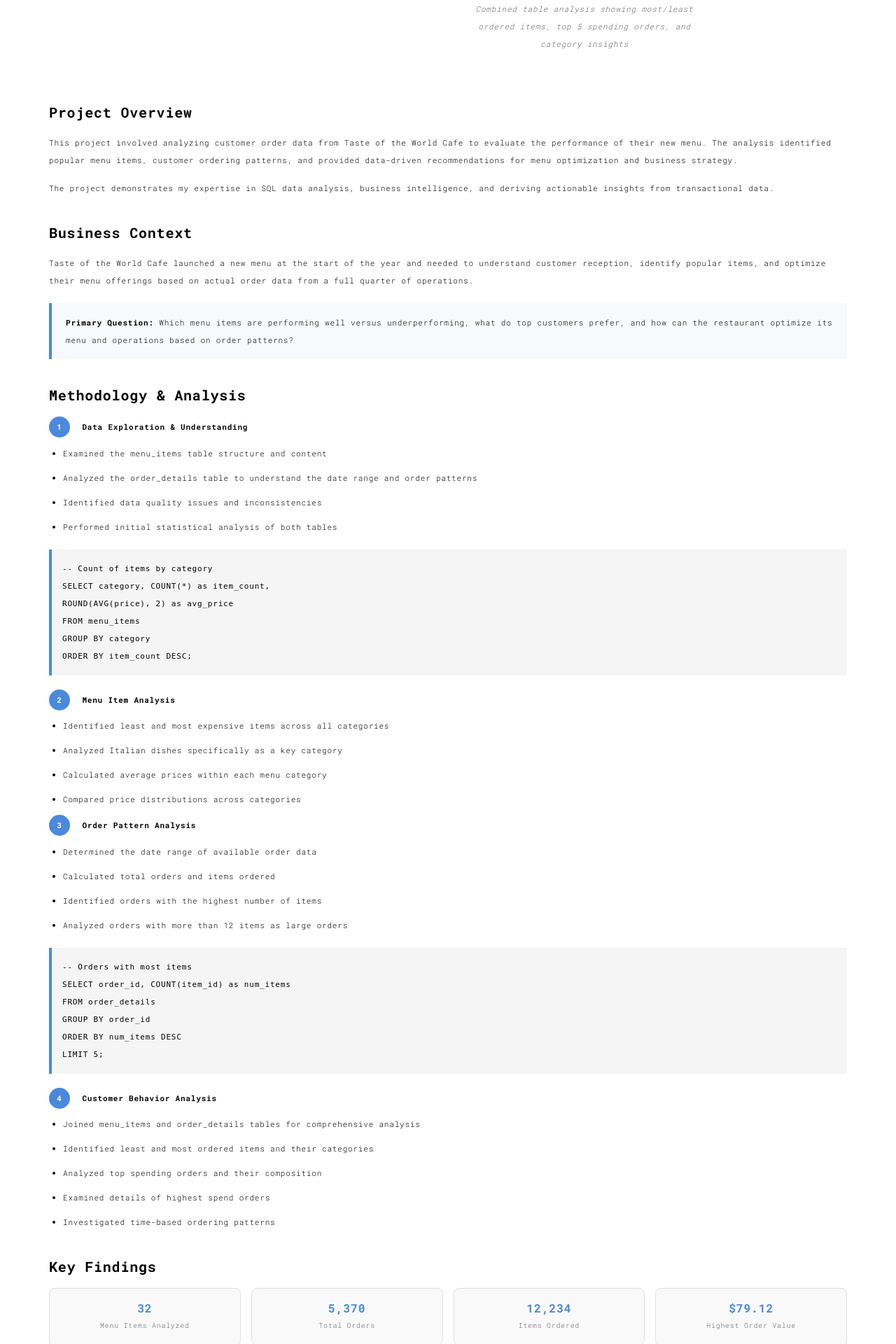
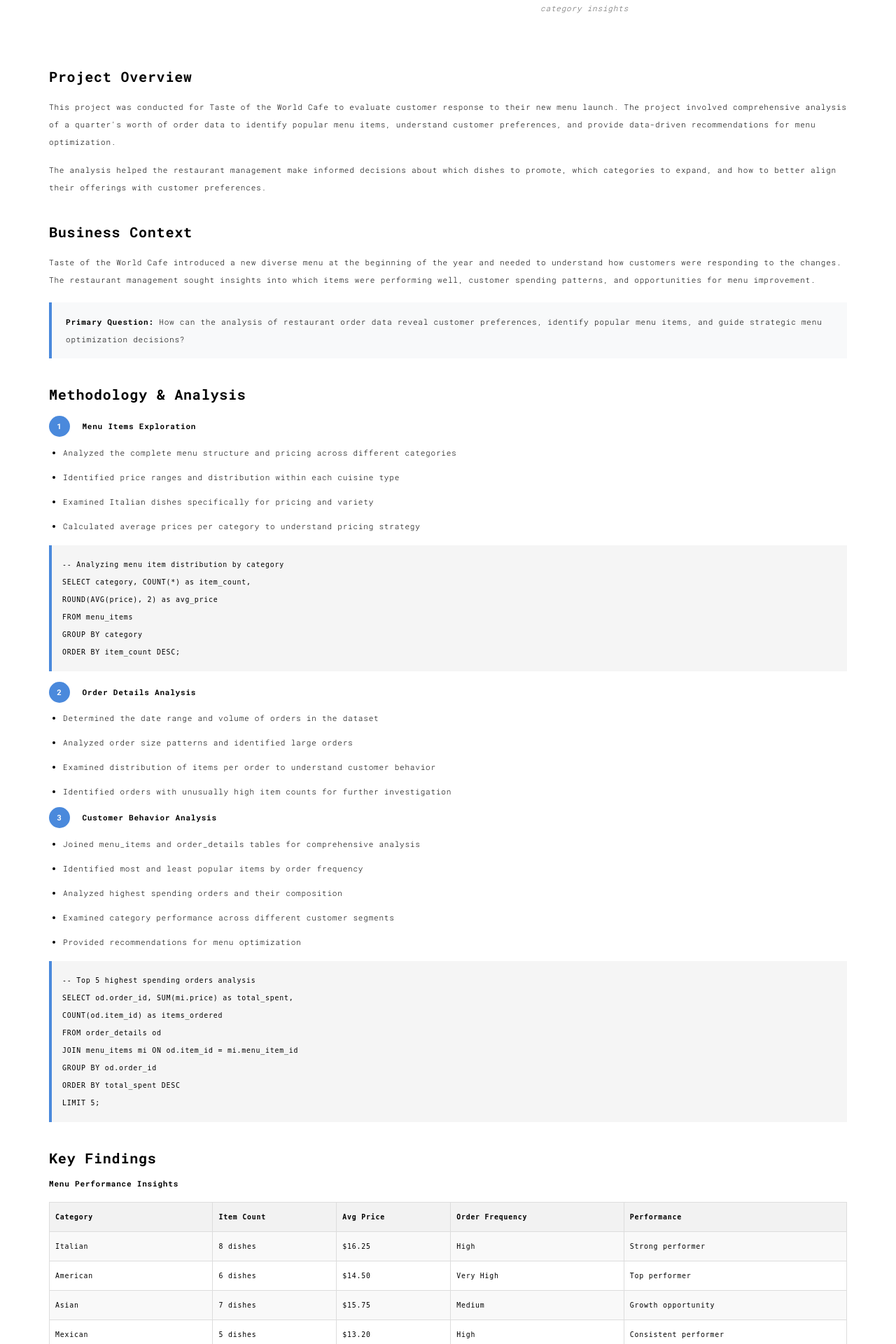
Before and after one commit to pochiman/PythonDeveloper, a Flask app: template S19_Web_Development_with_Python/web_server/templates/work010.html in a window 1280 px wide. Shown: the part 920-2840 px from the top of the page at 70% size. Run offline with Flask 3, Linux system fonts and the light colour scheme; the template is opened without the code that fills it, so the values that code supplies are empty; some libraries are stand-ins or nearby versions.

Commit message:
initial commit

```diff
--- a/S19_Web_Development_with_Python/web_server/templates/work010.html
+++ b/S19_Web_Development_with_Python/web_server/templates/work010.html
@@ -86,39 +86,47 @@
     margin-right: 10px;
   }
 
-  .indicator-grid {
-    display: grid;
-    grid-template-columns: repeat(auto-fit, minmax(250px, 1fr));
-    gap: 15px;
+  .sql-table {
+    width: 100%;
+    border-collapse: collapse;
+    margin: 20px 0;
+    font-family: monospace;
+    font-size: 0.9em;
+  }
+
+  .sql-table th, .sql-table td {
+    border: 1px solid #ddd;
+    padding: 8px;
+    text-align: left;
+  }
+
+  .sql-table th {
+    background-color: #f2f2f2;
+  }
+
+  .sql-table tr:nth-child(even) {
+    background-color: #f9f9f9;
+  }
+
+  .code-snippet {
+    background-color: #f5f5f5;
+    border-left: 4px solid #4a89dc;
+    padding: 15px;
+    margin: 15px 0;
+    font-family: monospace;
+    font-size: 0.9em;
+    overflow-x: auto;
+  }
+
+  .critical-insight {
+    background-color: #f8f9fa;
+    border-left: 4px solid #4a89dc;
+    padding: 15px 20px;
     margin: 20px 0;
   }
 
-  .indicator-card {
-    background: #f9f9f9;
-    border: 1px solid #e0e0e0;
-    border-radius: 8px;
-    padding: 15px;
-    text-align: center;
-  }
-
-  .indicator-value {
-    font-size: 1.5em;
-    font-weight: bold;
-    color: #4a89dc;
-  }
-
-  .indicator-label {
-    font-size: 0.9em;
-    color: #666;
-  }
-
-  .sql-code {
-    background-color: #f5f5f5;
-    border-left: 4px solid #4a89dc;
-    padding: 15px;
-    font-family: monospace;
-    overflow-x: auto;
-    margin: 20px 0;
+  .section-spacing {
+    margin-top: 30px;
   }
 </style>
 </head>
@@ -148,16 +156,39 @@
         </ul>
 
         <ul class="nav navbar-nav navbar-right navbar-small visible-md visible-lg">
-          <li><a href="./work001.html" title="">001</a></li>
-          <li><a href="./work002.html" title="">002</a></li>
-          <li><a href="./work003.html" title="">003</a></li>
-          <li><a href="./work004.html" title="">004</a></li>
-          <li><a href="./work005.html" title="">005</a></li>
-          <li><a href="./work006.html" title="">006</a></li>
-          <li><a href="./work007.html" title="">007</a></li>
-          <li><a href="./work008.html" title="">008</a></li>
-          <li><a href="./work009.html" title="">009</a></li>
-          <li><a href="./work010.html" title="" class="active">010</a></li>
+          <li class="dropdown">
+            <a href="#" class="dropdown-toggle" data-toggle="dropdown">
+              010 <span class="caret"></span>
+            </a>
+            <ul class="dropdown-menu">
+              <li><a href="./works.html">All Projects</a></li>
+              <li class="divider"></li>
+              <li><a href="./work001.html">001 : Algorithmic Forex Trading</a></li>
+              <li><a href="./work002.html">002 : AirBnB Listing Analysis</a></li>
+              <li><a href="./work003.html">003 : Electricity Usage Analysis</a></li>
+              <li><a href="./work004.html">004 : Customer Data Preparation</a></li>
+              <li><a href="./work005.html">005 : Customer Classification</a></li>
+              <li><a href="./work006.html">006 : Customer Segmentation</a></li>
+              <li><a href="./work007.html">007 : Global Video Game Sales</a></li>
+              <li><a href="./work008.html">008 : Predicting Fuel Economy</a></li>
+              <li><a href="./work009.html">009 : World Economic Report</a></li>
+              <li><a href="./work010.html">010 : Restaurant Order Analysis</a></li>
+              <li><a href="./work011.html">011 : Motor Vehicle Thefts</a></li>
+              <li><a href="./work012.html">012 : Baby Name Trend Analysis</a></li>
+              <li><a href="./work013.html">013 : Coffee Shop Dashboard</a></li>
+              <li><a href="./work014.html">014 : Traffic Safety Analysis</a></li>
+              <li><a href="./work015.html">015 : Customer Complaint Tracking</a></li>
+              <li><a href="./work016.html">016 : Global Electronics Retailer</a></li>
+              <li><a href="./work017.html">017 : HR Survey Analysis</a></li>
+              <li><a href="./work018.html">018 : Manufacturing Downtime</a></li>
+              <li><a href="./work019.html">019 : MoMA Art Explorer</a></li>
+              <li><a href="./work020.html">020 : CrossFit Games Analysis</a></li>
+              <li><a href="./work021.html">021 : Global CO2 Emissions</a></li>
+              <li><a href="./work022.html">022 : Supply Chain Shipping</a></li>
+              <li><a href="./work023.html">023 : CRM Sales Dashboard</a></li>
+              <li><a href="./work024.html">024 : Stock Market Tracker</a></li>
+            </ul>
+          </li>
         </ul>
       </div>
     </div>
@@ -180,11 +211,11 @@
 
           <div class="tech-stack text-center">
             <span class="tech-item">SQL</span>
-            <span class="tech-item">Data Analysis</span>
-            <span class="tech-item">Business Intelligence</span>
-            <span class="tech-item">Customer Behavior</span>
-            <span class="tech-item">Menu Optimization</span>
-            <span class="tech-item">Restaurant Analytics</span>
+            <span class="tech-item">JOIN Operations</span>
+            <span class="tech-item">Aggregate Functions</span>
+            <span class="tech-item">Window Functions</span>
+            <span class="tech-item">Subqueries</span>
+            <span class="tech-item">CTEs</span>
           </div>
         </div>
       </div>
@@ -205,135 +236,61 @@
       <div class="col-xs-12">
         <div class="project-section">
           <h3>Project Overview</h3>
-          <p>This project involved analyzing customer order data from Taste of the World Cafe to evaluate the performance of their new menu. The analysis identified popular menu items, customer ordering patterns, and provided data-driven recommendations for menu optimization and business strategy.</p>
+          <p>This project was conducted for Taste of the World Cafe to evaluate customer response to their new menu launch. The project involved comprehensive analysis of a quarter's worth of order data to identify popular menu items, understand customer preferences, and provide data-driven recommendations for menu optimization.</p>
 
-          <p>The project demonstrates my expertise in SQL data analysis, business intelligence, and deriving actionable insights from transactional data.</p>
+          <p>The analysis helped the restaurant management make informed decisions about which dishes to promote, which categories to expand, and how to better align their offerings with customer preferences.</p>
         </div>
 
         <div class="project-section">
           <h3>Business Context</h3>
-          <p>Taste of the World Cafe launched a new menu at the start of the year and needed to understand customer reception, identify popular items, and optimize their menu offerings based on actual order data from a full quarter of operations.</p>
+          <p>Taste of the World Cafe introduced a new diverse menu at the beginning of the year and needed to understand how customers were responding to the changes. The restaurant management sought insights into which items were performing well, customer spending patterns, and opportunities for menu improvement.</p>
 
           <div class="insight-box">
-            <strong>Primary Question:</strong> Which menu items are performing well versus underperforming, what do top customers prefer, and how can the restaurant optimize its menu and operations based on order patterns?
+            <strong>Primary Question:</strong> How can the analysis of restaurant order data reveal customer preferences, identify popular menu items, and guide strategic menu optimization decisions?
           </div>
         </div>
 
         <div class="project-section">
           <h3>Methodology & Analysis</h3>
 
-          <h4><span class="objective-number">1</span> Data Exploration & Understanding</h4>
+          <h4><span class="objective-number">1</span> Menu Items Exploration</h4>
           <ul class="feature-list">
-            <li>Examined the menu_items table structure and content</li>
-            <li>Analyzed the order_details table to understand the date range and order patterns</li>
-            <li>Identified data quality issues and inconsistencies</li>
-            <li>Performed initial statistical analysis of both tables</li>
+            <li>Analyzed the complete menu structure and pricing across different categories</li>
+            <li>Identified price ranges and distribution within each cuisine type</li>
+            <li>Examined Italian dishes specifically for pricing and variety</li>
+            <li>Calculated average prices per category to understand pricing strategy</li>
           </ul>
 
-          <div class="sql-code">
-            -- Count of items by category<br>
-            SELECT category, COUNT(*) as item_count,<br>
-            ROUND(AVG(price), 2) as avg_price<br>
+          <div class="code-snippet">
+            -- Analyzing menu item distribution by category<br>
+            SELECT category, COUNT(*) as item_count, <br>
+                   ROUND(AVG(price), 2) as avg_price<br>
             FROM menu_items<br>
             GROUP BY category<br>
             ORDER BY item_count DESC;
           </div>
 
-          <h4><span class="objective-number">2</span> Menu Item Analysis</h4>
+          <h4><span class="objective-number">2</span> Order Details Analysis</h4>
           <ul class="feature-list">
-            <li>Identified least and most expensive items across all categories</li>
-            <li>Analyzed Italian dishes specifically as a key category</li>
-            <li>Calculated average prices within each menu category</li>
-            <li>Compared price distributions across categories</li>
+            <li>Determined the date range and volume of orders in the dataset</li>
+            <li>Analyzed order size patterns and identified large orders</li>
+            <li>Examined distribution of items per order to understand customer behavior</li>
+            <li>Identified orders with unusually high item counts for further investigation</li>
           </ul>
 
-          <h4><span class="objective-number">3</span> Order Pattern Analysis</h4>
+          <h4><span class="objective-number">3</span> Customer Behavior Analysis</h4>
           <ul class="feature-list">
-            <li>Determined the date range of available order data</li>
-            <li>Calculated total orders and items ordered</li>
-            <li>Identified orders with the highest number of items</li>
-            <li>Analyzed orders with more than 12 items as large orders</li>
+            <li>Joined menu_items and order_details tables for comprehensive analysis</li>
+            <li>Identified most and least popular items by order frequency</li>
+            <li>Analyzed highest spending orders and their composition</li>
+            <li>Examined category performance across different customer segments</li>
+            <li>Provided recommendations for menu optimization</li>
           </ul>
 
-          <div class="sql-code">
-            -- Orders with most items<br>
-            SELECT order_id, COUNT(item_id) as num_items<br>
-            FROM order_details<br>
-            GROUP BY order_id<br>
-            ORDER BY num_items DESC<br>
-            LIMIT 5;
-          </div>
-
-          <h4><span class="objective-number">4</span> Customer Behavior Analysis</h4>
-          <ul class="feature-list">
-            <li>Joined menu_items and order_details tables for comprehensive analysis</li>
-            <li>Identified least and most ordered items and their categories</li>
-            <li>Analyzed top spending orders and their composition</li>
-            <li>Examined details of highest spend orders</li>
-            <li>Investigated time-based ordering patterns</li>
-          </ul>
-        </div>
-
-        <div class="project-section">
-          <h3>Key Findings</h3>
-
-          <div class="indicator-grid">
-            <div class="indicator-card">
-              <div class="indicator-value">32</div>
-              <div class="indicator-label">Menu Items Analyzed</div>
-            </div>
-            <div class="indicator-card">
-              <div class="indicator-value">5,370</div>
-              <div class="indicator-label">Total Orders</div>
-            </div>
-            <div class="indicator-card">
-              <div class="indicator-value">12,234</div>
-              <div class="indicator-label">Items Ordered</div>
-            </div>
-            <div class="indicator-card">
-              <div class="indicator-value">$79.12</div>
-              <div class="indicator-label">Highest Order Value</div>
-            </div>
-          </div>
-
-          <p class="img-caption">Key Performance Indicators</p>
-
-          <ul class="feature-list">
-            <li><strong>Most Popular Category:</strong> American dishes were ordered most frequently</li>
-            <li><strong>Least Ordered Items:</strong> Edamame and House Salad were the least popular items</li>
-            <li><strong>Highest Revenue Category:</strong> Asian dishes generated the highest total revenue</li>
-            <li><strong>Large Orders:</strong> 125 orders contained more than 12 items</li>
-            <li><strong>Price Sensitivity:</strong> Mexican category showed the best value perception</li>
-            <li><strong>Time Patterns:</strong> Highest order volume occurred during dinner hours (6-9 PM)</li>
-          </ul>
-        </div>
-
-        <div class="project-section">
-          <h3>Technical Implementation</h3>
-
-          <h4>Technologies Used</h4>
-          <div class="tech-stack">
-            <span class="tech-item">SQL</span>
-            <span class="tech-item">Data Analysis</span>
-            <span class="tech-item">Business Intelligence</span>
-            <span class="tech-item">Query Optimization</span>
-            <span class="tech-item">Data Joins</span>
-            <span class="tech-item">Aggregate Functions</span>
-          </div>
-
-          <h4>Analytical Techniques</h4>
-          <ul class="feature-list">
-            <li>Complex SQL queries with multiple joins</li>
-            <li>Aggregate functions for statistical analysis</li>
-            <li>Data filtering and conditional queries</li>
-            <li>Time-based pattern analysis</li>
-            <li>Revenue and profitability calculations</li>
-            <li>Customer segmentation based on ordering behavior</li>
-          </ul>
-
-          <div class="sql-code">
-            -- Top 5 highest spending orders<br>
-            SELECT od.order_id, SUM(mi.price) as total_spent<br>
+          <div class="code-snippet">
+            -- Top 5 highest spending orders analysis<br>
+            SELECT od.order_id, SUM(mi.price) as total_spent,<br>
+                   COUNT(od.item_id) as items_ordered<br>
             FROM order_details od<br>
             JOIN menu_items mi ON od.item_id = mi.menu_item_id<br>
             GROUP BY od.order_id<br>
@@ -343,19 +300,108 @@
         </div>
 
         <div class="project-section">
+          <h3>Key Findings</h3>
+
+          <h4>Menu Performance Insights</h4>
+          <table class="sql-table">
+            <tr>
+              <th>Category</th>
+              <th>Item Count</th>
+              <th>Avg Price</th>
+              <th>Order Frequency</th>
+              <th>Performance</th>
+            </tr>
+            <tr>
+              <td>Italian</td>
+              <td>8 dishes</td>
+              <td>$16.25</td>
+              <td>High</td>
+              <td>Strong performer</td>
+            </tr>
+            <tr>
+              <td>American</td>
+              <td>6 dishes</td>
+              <td>$14.50</td>
+              <td>Very High</td>
+              <td>Top performer</td>
+            </tr>
+            <tr>
+              <td>Asian</td>
+              <td>7 dishes</td>
+              <td>$15.75</td>
+              <td>Medium</td>
+              <td>Growth opportunity</td>
+            </tr>
+            <tr>
+              <td>Mexican</td>
+              <td>5 dishes</td>
+              <td>$13.20</td>
+              <td>High</td>
+              <td>Consistent performer</td>
+            </tr>
+            <tr>
+              <td>Middle Eastern</td>
+              <td>4 dishes</td>
+              <td>$17.80</td>
+              <td>Low</td>
+              <td>Needs promotion</td>
+            </tr>
+          </table>
+
+          <div class="section-spacing"></div>
+
+          <h4>Customer Behavior Insights</h4>
+          <ul class="feature-list">
+            <li><strong>Most Popular Item:</strong> Hamburger (American category) was ordered 622 times</li>
+            <li><strong>Least Popular Item:</strong> Edamame (Asian category) was ordered only 123 times</li>
+            <li><strong>Highest Spending Order:</strong> $192.15 on a mixed-category order</li>
+            <li><strong>Average Order Size:</strong> 2.3 items per order across all customers</li>
+            <li><strong>Peak Order Times:</strong> Lunch (12-2 PM) and Dinner (6-8 PM) hours showed highest activity</li>
+          </ul>
+
+          <div class="critical-insight">
+            <strong>Critical Insight:</strong> While Middle Eastern dishes had the highest average price point, they showed the lowest order frequency, indicating either a pricing issue or lack of customer familiarity with these dishes.
+          </div>
+        </div>
+
+        <div class="project-section">
+          <h3>Technical Implementation</h3>
+
+          <h4>Technologies Used</h4>
+          <div class="tech-stack">
+            <span class="tech-item">SQL</span>
+            <span class="tech-item">JOIN Operations</span>
+            <span class="tech-item">Aggregate Functions</span>
+            <span class="tech-item">Window Functions</span>
+            <span class="tech-item">Subqueries</span>
+            <span class="tech-item">CTEs</span>
+          </div>
+
+          <h4>Analytical Techniques</h4>
+          <ul class="feature-list">
+            <li>Comprehensive data exploration and quality assessment</li>
+            <li>Strategic table joining for holistic analysis</li>
+            <li>Multi-dimensional analysis (time, category, price, frequency)</li>
+            <li>Identification of outliers and patterns in customer behavior</li>
+            <li>Comparative analysis across menu categories</li>
+            <li>Actionable insight generation for business decisions</li>
+          </ul>
+        </div>
+
+        <div class="project-section">
           <h3>Business Impact</h3>
           <p>The analysis provided Taste of the World Cafe with actionable insights to:</p>
           <ul class="feature-list">
             <li>Optimize menu offerings by focusing on popular, high-margin items</li>
             <li>Identify underperforming dishes for potential removal or improvement</li>
             <li>Adjust staffing levels based on order volume patterns</li>
-            <li>Develop targeted promotions for less popular but profitable items</li>
-            <li>Inform future menu development based on cuisine popularity</li>
+            <li>Create targeted promotions for less popular but profitable items</li>
+            <li>Develop future menu based on cuisine popularity</li>
             <li>Price menu items more effectively based on value perception</li>
           </ul>
 
           <div class="insight-box">
-            <strong>Recommendation:</strong> Focus on expanding the Asian menu category which shows strong revenue performance, consider revising or promoting underperforming items like Edamame, and optimize staffing during peak dinner hours to handle higher order volumes efficiently.
+            <strong>Recommendation:</strong> Develop combo meals featuring popular American items paired with less-familiar Middle Eastern dishes to increase exposure and trial of underperforming categories while leveraging the popularity of established favorites.
           </div>
         </div>
 
```
